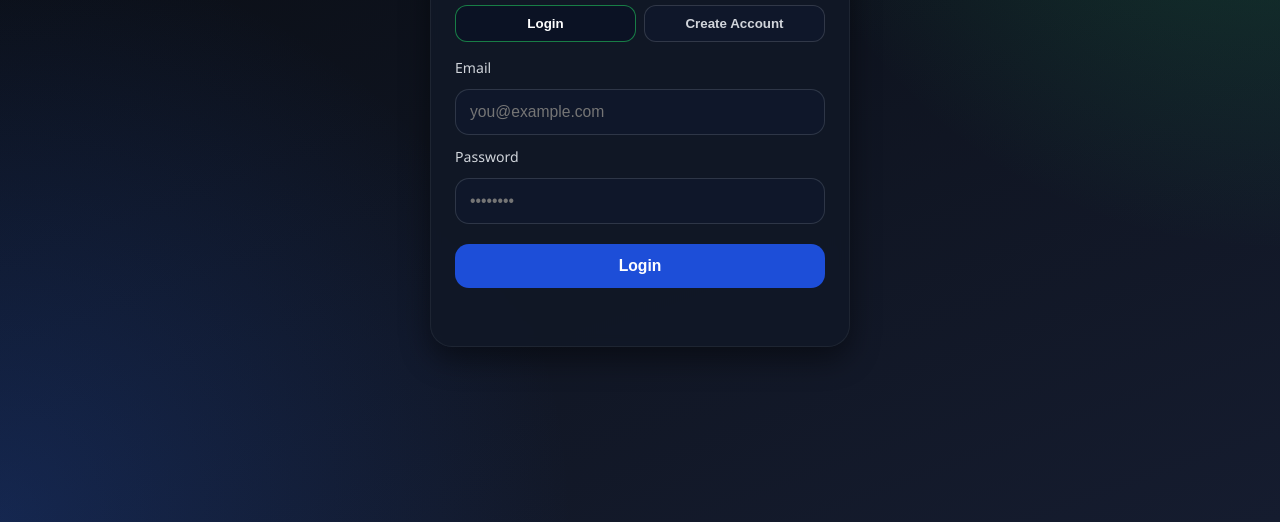
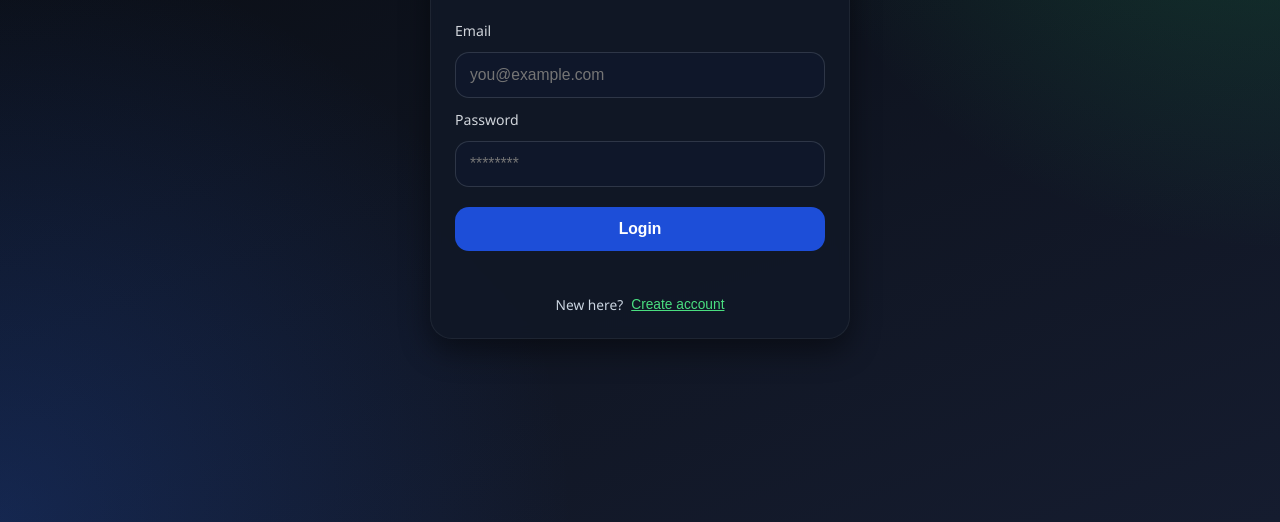
Before and after one commit to ferreiragah-dev/GeoTracker, a website: page index.html in a window 1280 px wide. Shown: the part 278-800 px from the top of the page. Drawn offline with nearby package versions, Linux system fonts and the light colour scheme.

Commit message:
Base login v2

```diff
--- a/app.js
+++ b/app.js
@@ -9,35 +9,41 @@ const state = {
 };
 
 const loginScreen = document.getElementById("loginScreen");
+const registerScreen = document.getElementById("registerScreen");
 const mainScreen = document.getElementById("mainScreen");
+
 const loginForm = document.getElementById("loginForm");
 const registerForm = document.getElementById("registerForm");
+
+const loginStatus = document.getElementById("loginStatus");
+const registerStatus = document.getElementById("registerStatus");
+const goToRegisterBtn = document.getElementById("goToRegister");
+const backToLoginBtn = document.getElementById("backToLogin");
+
 const startBtn = document.getElementById("startBtn");
 const statusText = document.getElementById("statusText");
 const trackingToggle = document.getElementById("trackingToggle");
 const avatarEl = document.querySelector(".avatar");
-const loginTab = document.getElementById("loginTab");
-const registerTab = document.getElementById("registerTab");
-const authStatus = document.getElementById("authStatus");
 
 loginForm.addEventListener("submit", handleLogin);
 registerForm.addEventListener("submit", handleRegister);
+goToRegisterBtn.addEventListener("click", () => showAuthScreen("register"));
+backToLoginBtn.addEventListener("click", () => showAuthScreen("login"));
+
 startBtn.addEventListener("click", startLocationSharing);
 trackingToggle.addEventListener("change", handleToggleChange);
-loginTab.addEventListener("click", () => switchAuthTab("login"));
-registerTab.addEventListener("click", () => switchAuthTab("register"));
 
 registerServiceWorker();
 restoreSession();
 
-function switchAuthTab(tabName) {
-  const loginActive = tabName === "login";
+function showAuthScreen(target) {
+  const showLogin = target !== "register";
 
-  loginTab.classList.toggle("active", loginActive);
-  registerTab.classList.toggle("active", !loginActive);
-  loginForm.classList.toggle("hidden", !loginActive);
-  registerForm.classList.toggle("hidden", loginActive);
-  setAuthStatus("");
+  loginScreen.classList.toggle("active", showLogin);
+  registerScreen.classList.toggle("active", !showLogin);
+
+  setLoginStatus("");
+  setRegisterStatus("");
 }
 
 async function handleRegister(event) {
@@ -51,7 +57,7 @@ async function handleRegister(event) {
   };
 
   if (!payload.firstName || !payload.lastName || !payload.email || !payload.password) {
-    setAuthStatus("Preencha Nome, Sobrenome, Email e Senha.", "error");
+    setRegisterStatus("Preencha Nome, Sobrenome, Email e Senha.", "error");
     return;
   }
 
@@ -71,10 +77,11 @@ async function handleRegister(event) {
     loginForm.email.value = payload.email;
     loginForm.password.value = "";
     registerForm.reset();
-    switchAuthTab("login");
-    setAuthStatus("Conta criada. Agora faça login.", "success");
+
+    showAuthScreen("login");
+    setLoginStatus("Conta criada. Agora faca login.", "success");
   } catch (error) {
-    setAuthStatus(error.message || "Erro ao criar conta.", "error");
+    setRegisterStatus(error.message || "Erro ao criar conta.", "error");
   }
 }
 
@@ -85,11 +92,11 @@ async function handleLogin(event) {
   const password = loginForm.password.value;
 
   if (!email || !password) {
-    setAuthStatus("Informe email e senha.", "error");
+    setLoginStatus("Informe email e senha.", "error");
     return;
   }
 
-  setAuthStatus("Autenticando...");
+  setLoginStatus("Autenticando...");
 
   try {
     const response = await fetch("/api/auth/login", {
@@ -110,7 +117,7 @@ async function handleLogin(event) {
 
     enterMainScreen(data.user);
   } catch (error) {
-    setAuthStatus(error.message || "Email ou senha invalidos.", "error");
+    setLoginStatus(error.message || "Email ou senha invalidos.", "error");
   }
 }
 
@@ -118,7 +125,7 @@ async function restoreSession() {
   const token = localStorage.getItem("geoTrackerToken");
 
   if (!token) {
-    switchAuthTab("login");
+    showAuthScreen("login");
     return;
   }
 
@@ -140,8 +147,8 @@ async function restoreSession() {
   } catch (_error) {
     localStorage.removeItem("geoTrackerToken");
     state.authToken = null;
-    switchAuthTab("login");
-    setAuthStatus("Sessao expirada. Faca login novamente.", "error");
+    showAuthScreen("login");
+    setLoginStatus("Sessao expirada. Faca login novamente.", "error");
   }
 }
 
@@ -151,6 +158,7 @@ function enterMainScreen(user) {
   avatarEl.textContent = state.userInitials;
 
   loginScreen.classList.remove("active");
+  registerScreen.classList.remove("active");
   mainScreen.classList.add("active");
 
   initializeMap();
@@ -292,12 +300,20 @@ function setStatus(message) {
   statusText.textContent = message;
 }
 
-function setAuthStatus(message, type = "info") {
-  authStatus.textContent = message;
-  authStatus.classList.remove("error", "success");
+function setLoginStatus(message, type = "info") {
+  setStatusText(loginStatus, message, type);
+}
 
-  if (type === "error") authStatus.classList.add("error");
-  if (type === "success") authStatus.classList.add("success");
+function setRegisterStatus(message, type = "info") {
+  setStatusText(registerStatus, message, type);
+}
+
+function setStatusText(element, message, type = "info") {
+  element.textContent = message;
+  element.classList.remove("error", "success");
+
+  if (type === "error") element.classList.add("error");
+  if (type === "success") element.classList.add("success");
 }
 
 function deriveUserInitials(email, firstName, lastName) {
--- a/index.html
+++ b/index.html
@@ -18,22 +18,31 @@
         <h1 class="login-title">GeoTracker</h1>
         <p class="login-subtitle">Secure mission access</p>
 
-        <div class="auth-tabs">
-          <button id="loginTab" type="button" class="tab-btn active">Login</button>
-          <button id="registerTab" type="button" class="tab-btn">Create Account</button>
-        </div>
-
         <form id="loginForm" class="login-form" autocomplete="on">
           <label class="field-label" for="email">Email</label>
           <input id="email" name="email" type="email" class="text-input" placeholder="you@example.com" required />
 
           <label class="field-label" for="password">Password</label>
-          <input id="password" name="password" type="password" class="text-input" placeholder="••••••••" required />
+          <input id="password" name="password" type="password" class="text-input" placeholder="********" required />
 
           <button type="submit" class="btn btn-primary">Login</button>
         </form>
 
-        <form id="registerForm" class="login-form hidden" autocomplete="on">
+        <p id="loginStatus" class="auth-status" role="status" aria-live="polite"></p>
+
+        <div class="auth-footer">
+          <span>New here?</span>
+          <button id="goToRegister" class="link-btn" type="button">Create account</button>
+        </div>
+      </div>
+    </section>
+
+    <section id="registerScreen" class="screen login-screen" aria-label="Register screen">
+      <div class="login-card">
+        <h1 class="login-title">Create Account</h1>
+        <p class="login-subtitle">Register to start location tracking</p>
+
+        <form id="registerForm" class="login-form" autocomplete="on">
           <label class="field-label" for="firstName">Nome</label>
           <input id="firstName" name="firstName" type="text" class="text-input" placeholder="Gabriel" required />
 
@@ -49,13 +58,18 @@
           <button type="submit" class="btn btn-success">Criar conta</button>
         </form>
 
-        <p id="authStatus" class="auth-status" role="status" aria-live="polite"></p>
+        <p id="registerStatus" class="auth-status" role="status" aria-live="polite"></p>
+
+        <div class="auth-footer">
+          <span>Already have an account?</span>
+          <button id="backToLogin" class="link-btn" type="button">Back to login</button>
+        </div>
       </div>
     </section>
 
     <section id="mainScreen" class="screen main-screen" aria-label="Tracking screen">
       <header class="top-bar">
-        <button class="icon-button" aria-label="Open menu" type="button">☰</button>
+        <button class="icon-button" aria-label="Open menu" type="button">Menu</button>
         <h2 class="top-title">Tracking</h2>
 
         <label class="switch" aria-label="Tracking toggle">
--- a/style.css
+++ b/style.css
@@ -43,10 +43,6 @@ body {
   display: block;
 }
 
-.hidden {
-  display: none !important;
-}
-
 .login-screen {
   display: none;
   align-items: center;
@@ -79,32 +75,9 @@ body {
 }
 
 .login-subtitle {
-  margin: 8px 0 16px;
+  margin: 8px 0 24px;
   color: var(--muted);
   font-size: 0.95rem;
-}
-
-.auth-tabs {
-  display: grid;
-  grid-template-columns: 1fr 1fr;
-  gap: 8px;
-  margin-bottom: 16px;
-}
-
-.tab-btn {
-  border: 1px solid rgba(255, 255, 255, 0.14);
-  background: #0f172a;
-  color: #d1d5db;
-  padding: 10px 12px;
-  border-radius: 12px;
-  font-weight: 600;
-  cursor: pointer;
-}
-
-.tab-btn.active {
-  border-color: rgba(34, 197, 94, 0.6);
-  color: #fff;
-  background: #0b1224;
 }
 
 .login-form {
@@ -182,6 +155,26 @@ body {
   color: #4ade80;
 }
 
+.auth-footer {
+  margin-top: 10px;
+  display: flex;
+  gap: 8px;
+  align-items: center;
+  justify-content: center;
+  color: #cbd5e1;
+  font-size: 0.86rem;
+}
+
+.link-btn {
+  border: 0;
+  background: none;
+  color: #4ade80;
+  font-size: 0.86rem;
+  cursor: pointer;
+  padding: 0;
+  text-decoration: underline;
+}
+
 .main-screen {
   position: relative;
   background: var(--bg);
@@ -206,13 +199,14 @@ body {
 }
 
 .icon-button {
-  width: 34px;
+  min-width: 52px;
   height: 34px;
   border-radius: 10px;
   border: 0;
   background: #0f172a;
   color: #fff;
-  font-size: 1rem;
+  font-size: 0.8rem;
+  font-weight: 600;
 }
 
 .top-title {
```
